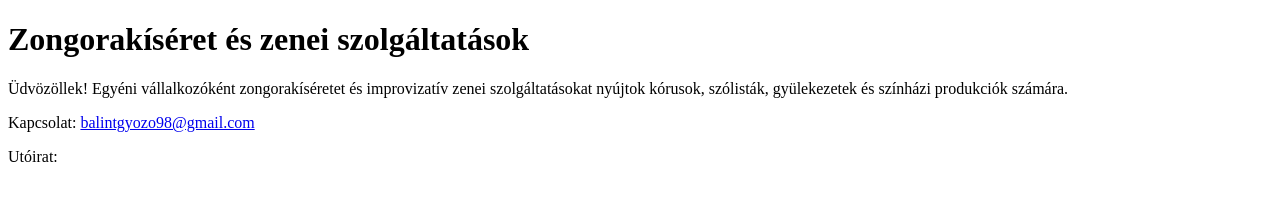
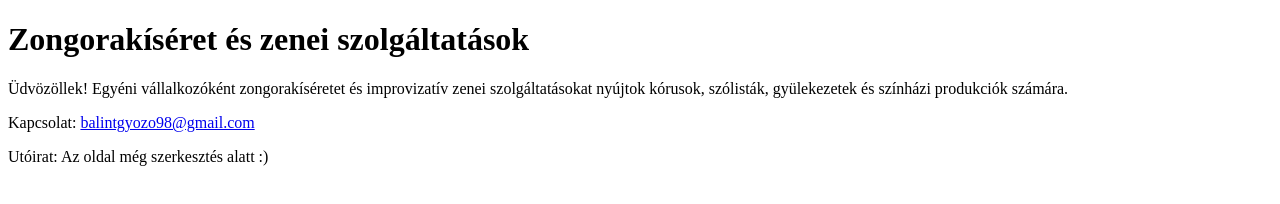
Before and after one commit to balintgyozo98/zongorakisero, a plain HTML site: page index.html in a window 1280 px wide. Drawn offline with Linux system fonts and the light colour scheme.

Commit message:
Update index.html

```diff
--- a/index.html
+++ b/index.html
@@ -8,6 +8,6 @@
   <h1>Zongorakíséret és zenei szolgáltatások</h1>
   <p>Üdvözöllek! Egyéni vállalkozóként zongorakíséretet és improvizatív zenei szolgáltatásokat nyújtok kórusok, szólisták, gyülekezetek és színházi produkciók számára.</p>
   <p>Kapcsolat: <a href="mailto:valami@email.hu">balintgyozo98@gmail.com</a></p>
-  <p>Utóirat: <a Az oldal még szerkesztés alatt :)</a><p>
+  <p>Utóirat: Az oldal még szerkesztés alatt :)<p>
 </body>
 </html>
```
